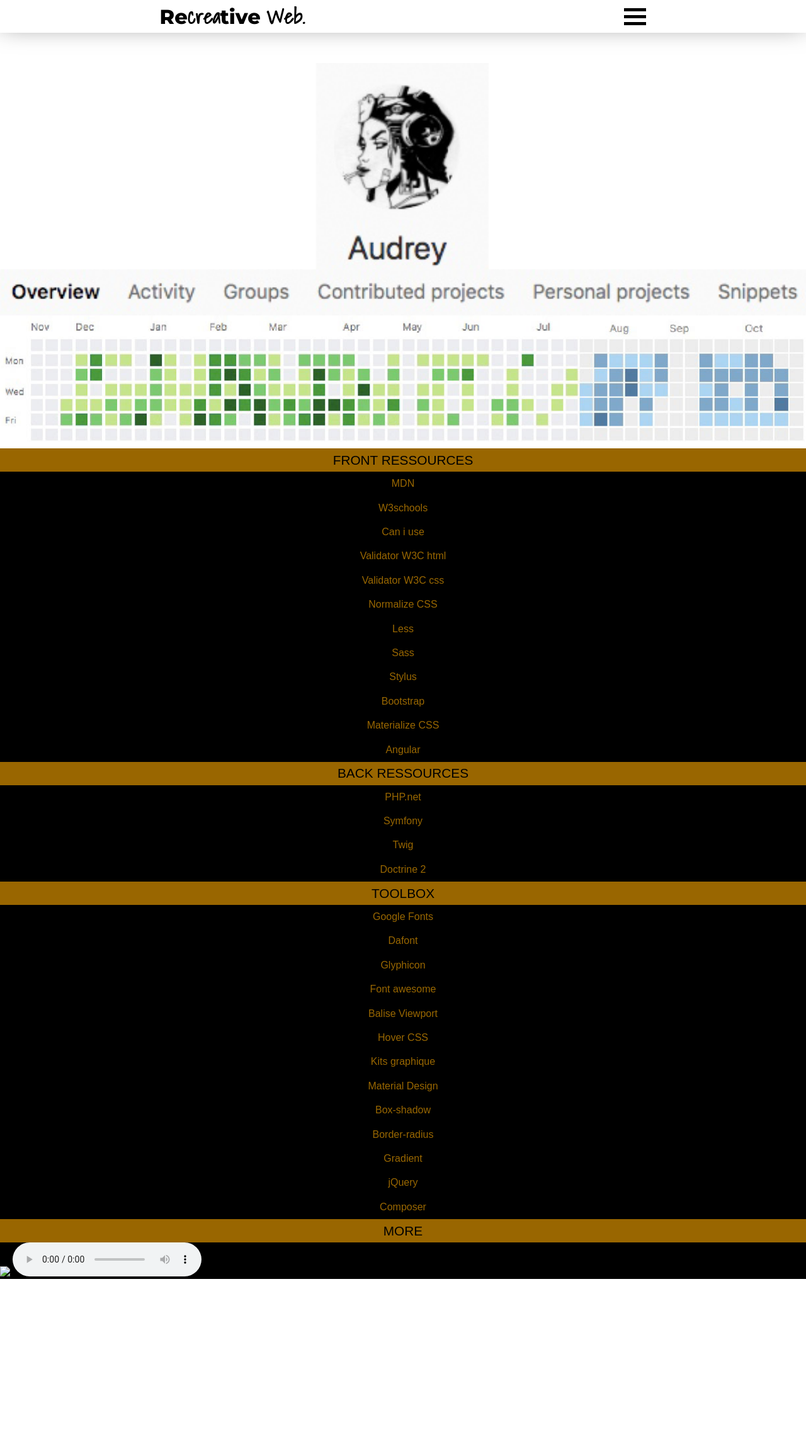
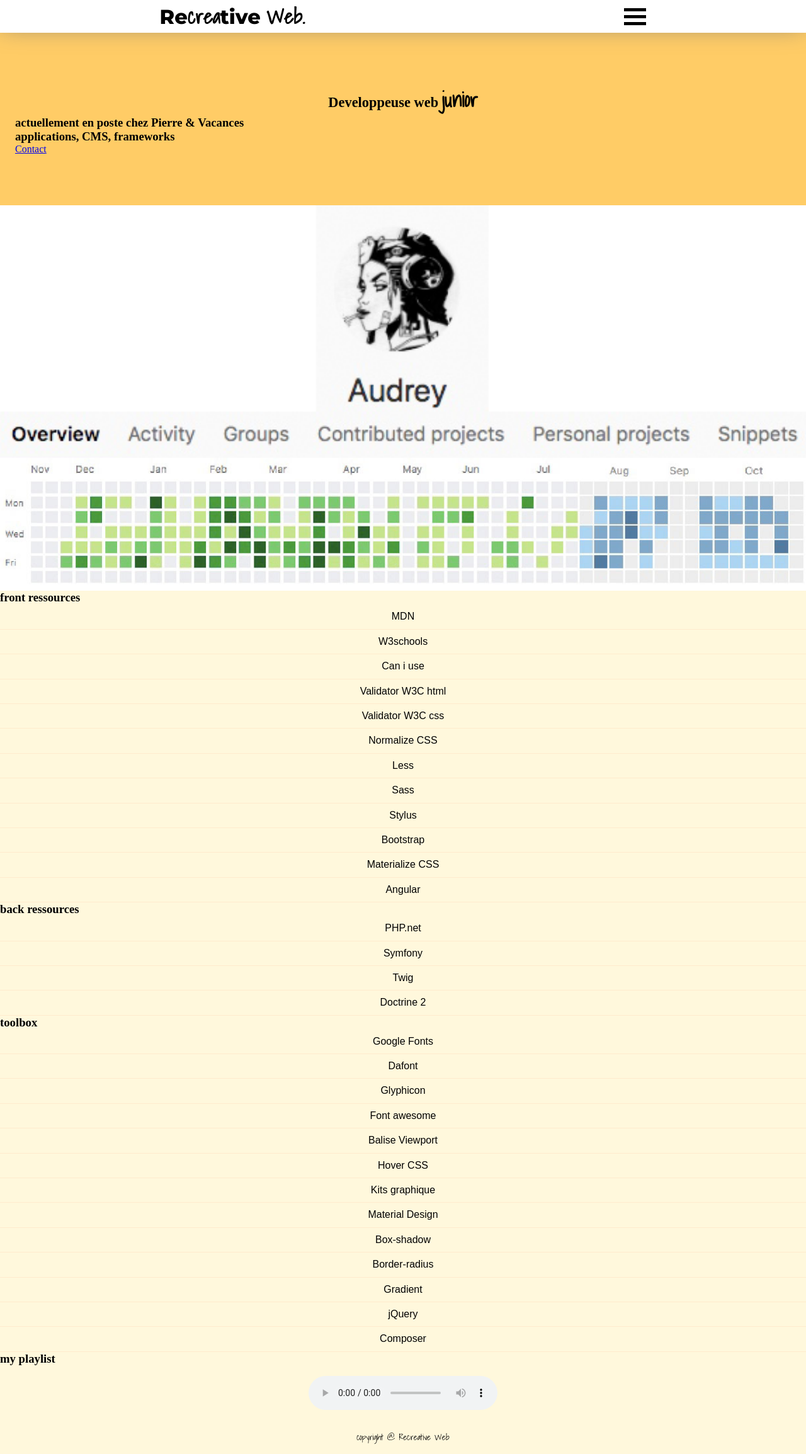
Before and after one commit to RecreativeWeb/RecreativeWeb, a plain HTML site: page index.html in a window 1280 px wide. Shown: the whole page at 63% size. Before the commit the page ends 2031 px from the top, so only its background shows below. Drawn offline with Linux system fonts and the light colour scheme; a web font is replaced by a local one.

Commit message:
stylization

```diff
--- a/css/styles.css
+++ b/css/styles.css
@@ -41,9 +41,15 @@ header {
   box-shadow: 0px -12px 40px -2px #737373;
 }
 main {
-  padding-top: 100px;
+  padding-top: 52px;
 }
-.title,
+.title {
+  font-size: 1.4rem;
+  text-align: center;
+  font-weight: 600;
+}
+font-family var(--montserrat),
+color #282828,
 .subtitle {
   font-family: var(--encode);
   font-size: 1.3rem;
@@ -52,10 +58,12 @@ main {
   background-color: var(--yellow-dark);
   padding: 0.4rem;
   text-align: center;
+  width: 90%;
+  margin: 1rem auto;
 }
 footer {
   width: 100%;
-  background-color: #000;
+  background-color: #fff8dc;
 }
 .logo {
   font-size: var(--main-title--mobil);
@@ -113,6 +121,14 @@ nav:hover {
   margin-top: -100px;
   padding-top: 100px;
 }
+.accueil {
+  background-color: rgba(255,171,0,0.6);
+  padding: 5rem 1.5rem 5rem 1.5rem;
+}
+.accueil .junior {
+  font-family: var(--shadows);
+  font-size: 2rem;
+}
 .versionning img {
   display: block;
   width: 100%;
@@ -126,9 +142,10 @@ ul {
 }
 ul li {
   height: 2.4rem;
+  border-bottom: 1px solid #ffebcd;
 }
 ul li a {
-  color: var(--yellow-dark);
+  color: #000;
   text-decoration: none;
   line-height: 2.4rem;
   text-align: center;
@@ -137,6 +154,24 @@ ul li a {
 ul li a:active,
 ul li a:focus,
 ul li a:hover {
-  color: var(--yellow-hover);
+  color: #5f9ea0;
   cursor: pointer;
 }
+audio {
+  display: block;
+  margin: 1rem auto 0;
+}
+.copyright {
+  font-family: var(--shadows);
+  display: block;
+  text-align: center;
+  padding: 2rem 0 1rem;
+}
+.copyright a {
+  color: #000;
+  text-decoration: none;
+  cursor: pointer;
+}
+.copyright a:hover {
+  color: #ff0;
+}
--- a/index.html
+++ b/index.html
@@ -43,10 +43,20 @@
 				<li><a href="#works">works</a></li>
 				<li><a href="#skills">skills</a></li>
 				<li><a href="#contact">contact</a></li>
+				<li><a href="https://github.com/RecreativeWeb" target="blank" class="github"><img src="img/github.png" /></a></li>
+				<li><a href="https://github.com/RecreativeWeb" target="blank" class="linkedin"><img src="img/linkedin.png" /></a></li>
 			</ul>
 		</nav>
 	</header>
 	<main>
+		<!-- HOME -->
+		<section class="accueil" id="accueil">
+			<h2 class="title">Developpeuse web <span class="junior">junior</span></h2>
+			<h3 class="now">actuellement en poste chez Pierre & Vacances</h3>
+			<div class="trait"></div>
+			<h3 class="metiers" id="mots">applications, CMS, frameworks</h3>
+			<p class="ancreContact"><a href="#contact">Contact</a></p>
+		</section>
 		<section class="versionning">
 			<img src="img/avatar.png" alt="">
 			<img src="img/versionning.jpg" alt="">
@@ -98,13 +108,12 @@
 			</ul>
 		</article>
 		<article>
-			<h3 class="subtitle">more</h3>
-			<a href="https://github.com/RecreativeWeb" target="blank" class="github"><img src="images/site/github.png" /></a>
+			<h3 class="subtitle">my playlist</h3>
 			<audio controls>
 				<source src="audios/fiction.mp3">
 				<source src="audios/dangerous.mp3">
 			</audio>
-			<small class="copyright">copyright @ Recreative Web</small>
+			<small class="copyright"><a href="https://www.recreative-web.fr">copyright @ Recreative Web</a></small>
 		</article>
 	</footer>
 </body>
```
Also changed, not shown: img/github.png (added), 4 other files.
